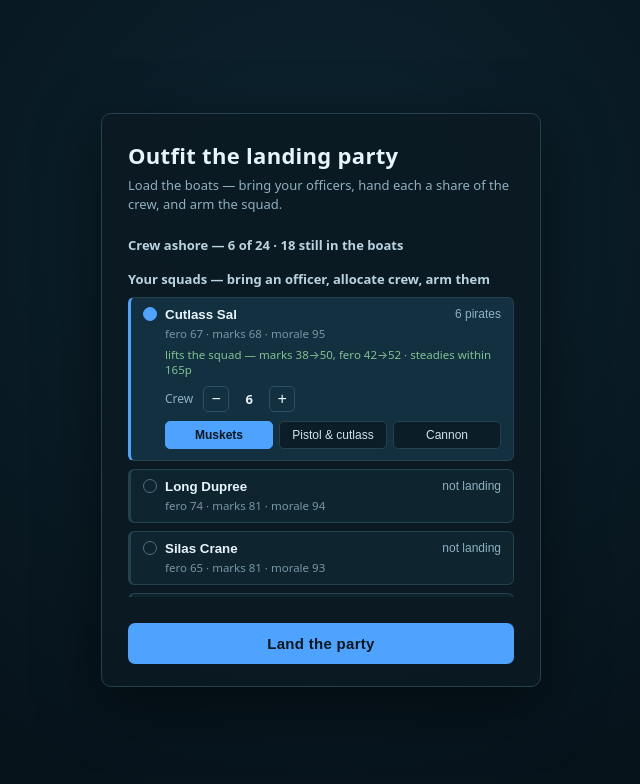
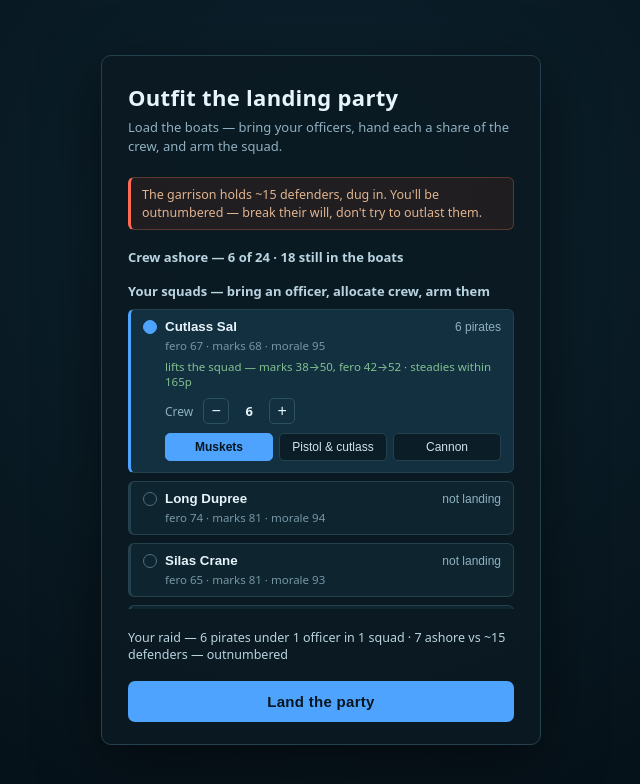
Before and after one commit to IThordGray/letters-of-marque, a website built with Vite: page game/index.html in a window 1280 px wide. Shown: the whole page, without its empty margins (319-959 px from the left). Built offline with nearby package versions, Linux system fonts and the light colour scheme.

Commit message:
KAN-36: asymmetry preview + party summary - an informed deploy choice
The deploy screen previews the garrison the raid faces (via enemyGarrisonSize, the same source spawnEnemyGarrison uses, so it can't drift), and shows a live party summary: crew under N officers in N squads, your strength vs ~defenders, with an 'outnumbered' tag. Launch is gated until at least one officer and some crew are aboard. Verified by build + headless smoke (preview matches spawn; party is outnumbered).

Co-Authored-By: Claude Opus 4.8 <noreply@anthropic.com>

```diff
--- a/game/src/deploy.ts
+++ b/game/src/deploy.ts
@@ -2,6 +2,7 @@ import type { PartySpec, SquadSpec } from "./spawn";
 import type { OfficerProfile, Roster } from "./roster";
 import type { WeaponType } from "./types";
 import { makeRoster } from "./roster";
+import { enemyGarrisonSize } from "./spawn";
 import { UNIT, CARRY, PRESENCE } from "./constants";
 
 // Weapon choices — matches the WEAPON table. Compact labels for the per-squad picker.
@@ -70,6 +71,12 @@ export function showDeployScreen(onConfirm: (spec: PartySpec) => void) {
   sub.className = "deploy-sub";
   sub.textContent = "Load the boats — bring your officers, hand each a share of the crew, and arm the squad.";
   card.append(title, sub);
+
+  // --- the garrison you face (informs the choice — this is an asymmetric raid) ---
+  const garrison = document.createElement("div");
+  garrison.className = "deploy-garrison";
+  garrison.textContent = `The garrison holds ~${enemyGarrisonSize()} defenders, dug in. You'll be outnumbered — break their will, don't try to outlast them.`;
+  card.append(garrison);
 
   // --- crew readout (allocation is per-squad; this tracks the shared pool) ---
   const crew = document.createElement("div");
@@ -175,7 +182,11 @@ export function showDeployScreen(onConfirm: (spec: PartySpec) => void) {
     rows.push({ o, wrap, headCount, body, allocCount, minus, plus, wepButtons });
   }
 
-  // --- launch ---
+  // --- party summary + launch ---
+  const summary = document.createElement("div");
+  summary.className = "deploy-summary";
+  card.append(summary);
+
   const launch = document.createElement("button");
   launch.type = "button";
   launch.className = "deploy-launch";
@@ -200,6 +211,16 @@ export function showDeployScreen(onConfirm: (spec: PartySpec) => void) {
       r.plus.disabled = left <= 0;
       for (const { value, el } of r.wepButtons) el.classList.toggle("selected", value === state.weapons[r.o.id]);
     }
+    const officers = state.chosen.size;
+    const p = used();
+    const yours = officers + p;
+    const g = enemyGarrisonSize();
+    const ready = officers >= 1 && p >= 1;
+    summary.textContent = ready
+      ? `Your raid — ${p} pirates under ${officers} officer${officers === 1 ? "" : "s"} in ${officers} squad${officers === 1 ? "" : "s"} · ${yours} ashore vs ~${g} defenders${yours < g ? " — outnumbered" : ""}`
+      : "Bring at least one officer and some crew to launch the raid.";
+    summary.classList.toggle("warn", !ready);
+    launch.disabled = !ready;
   }
 
   paint();
--- a/game/src/spawn.ts
+++ b/game/src/spawn.ts
@@ -114,6 +114,12 @@ function spawnEnemyGarrison(world: World) {
   spawnPlainBand(world, "enemy", WORLD.width / 2, SPAWN.edgeInset, DEPLOY.garrison, "musket");
 }
 
+// The garrison's strength (defenders + their officer) — surfaced so the deploy screen
+// can preview what the raid faces, straight from the same source it spawns from.
+export function enemyGarrisonSize(): number {
+  return DEPLOY.garrison + 1;
+}
+
 // Static field features to fight over (throwaway test layout).
 function seedTerrain(world: World) {
   world.terrain.push(
--- a/game/src/style.css
+++ b/game/src/style.css
@@ -252,6 +252,30 @@ body {
 .deploy-launch:hover {
   background: #6db4ff;
 }
+.deploy-launch:disabled {
+  opacity: 0.45;
+  cursor: default;
+}
+.deploy-garrison {
+  color: #e0b48f;
+  font-size: 12.5px;
+  line-height: 1.4;
+  background: rgba(90, 40, 30, 0.28);
+  border: 1px solid #5a3a30;
+  border-left: 3px solid #ff6b52;
+  border-radius: 6px;
+  padding: 8px 11px;
+  margin-bottom: 18px;
+}
+.deploy-summary {
+  color: #b9d4e0;
+  font-size: 12.5px;
+  margin: 4px 0 12px;
+  font-variant-numeric: tabular-nums;
+}
+.deploy-summary.warn {
+  color: #e0c06d;
+}
 .deploy-crew-readout {
   color: #b9d4e0;
   font-weight: 600;
```
